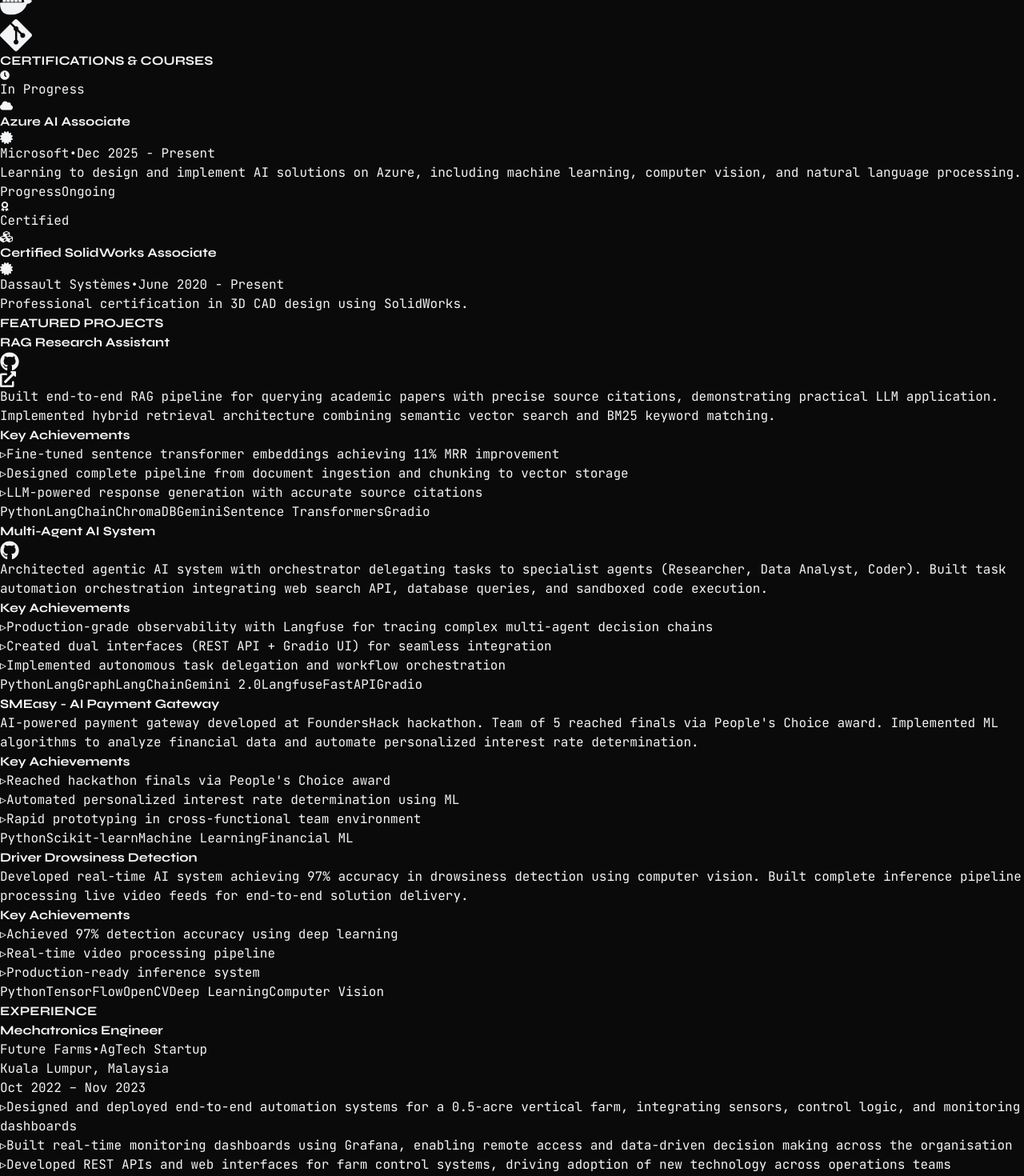
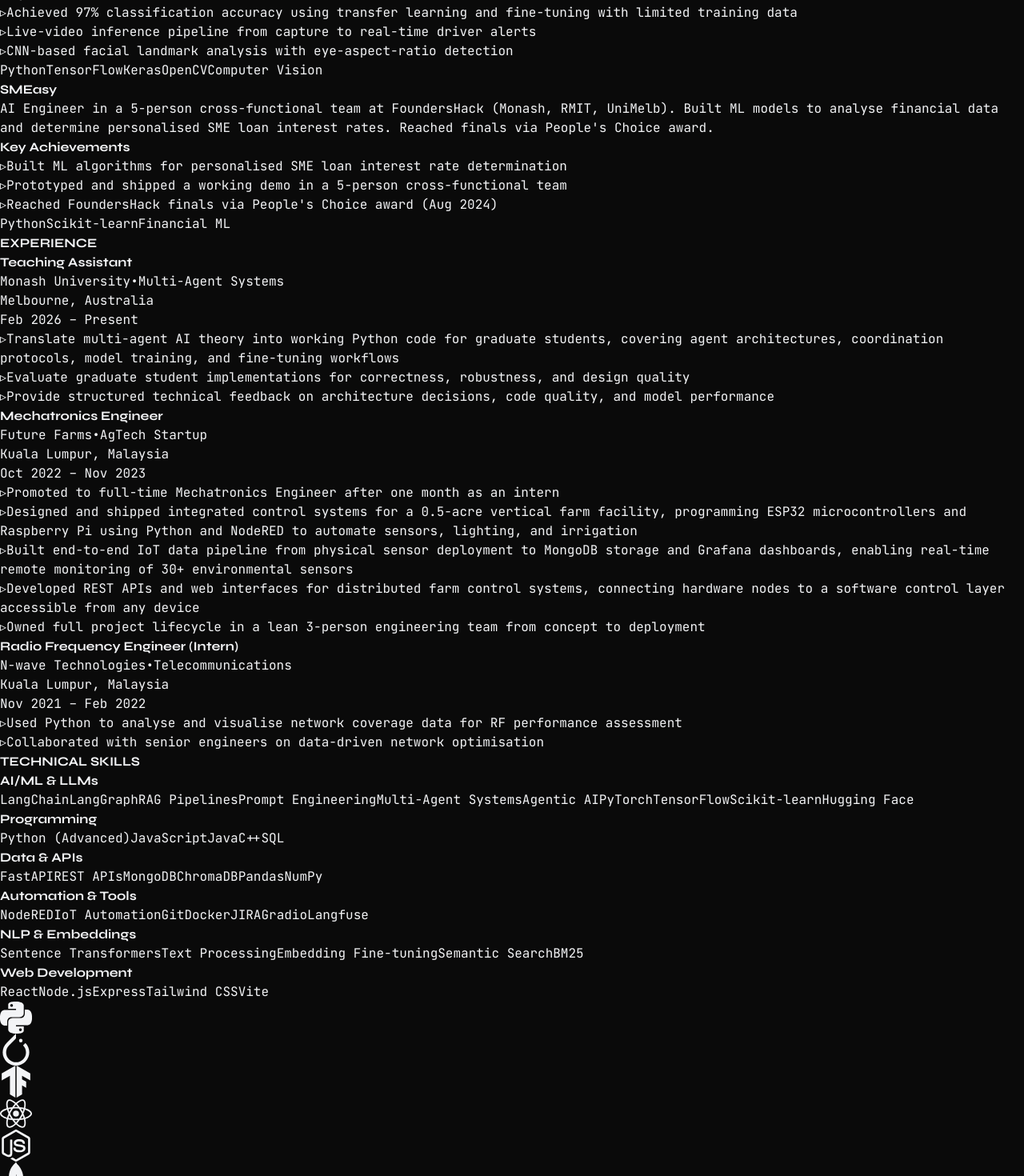
Before and after one commit to rid-saw/portfolio, a React (Vite) app: page / in a window 1280 px wide. Shown: the part 1300-2770 px from the top of the page at 80% size. Built offline with nearby package versions, Linux system fonts and the light colour scheme.

Commit message:
updating portfolio

```diff
--- a/src/App.jsx
+++ b/src/App.jsx
@@ -13,10 +13,10 @@
       <Navigation />
       <Hero />
       <About />
+      <Projects />
+      <Experience />
       <Skills />
       <Certifications />
-      <Projects />
-      <Experience />
       <Contact />
     </div>
   )
--- a/src/components/Certifications.jsx
+++ b/src/components/Certifications.jsx
@@ -1,6 +1,6 @@
 import { motion } from 'framer-motion'
 import { useInView } from 'react-intersection-observer'
-import { FaCertificate, FaAward, FaClock, FaCloud, FaCubes } from 'react-icons/fa'
+import { FaCertificate, FaAward, FaClock, FaAws, FaCubes } from 'react-icons/fa'
 
 const Certifications = () => {
   const [ref, inView] = useInView({
@@ -10,13 +10,13 @@
 
   const certifications = [
     {
-      title: 'Azure AI Associate',
-      provider: 'Microsoft',
+      title: 'AWS Certified ML Engineer – Associate',
+      provider: 'Amazon Web Services',
       status: 'In Progress',
-      date: 'Dec 2025 - Present',
-      description: 'Learning to design and implement AI solutions on Azure, including machine learning, computer vision, and natural language processing.',
-      icon: FaCloud,
-      color: 'from-cyan-500 to-blue-500',
+      date: 'May 2026 - Present',
+      description: 'MLA-C01 certification covering data preparation, ML model development, deployment and orchestration, and monitoring/maintenance/security of ML solutions on AWS.',
+      icon: FaAws,
+      color: 'from-orange-500 to-yellow-500',
       inProgress: true,
     },
     {
--- a/src/components/Experience.jsx
+++ b/src/components/Experience.jsx
@@ -9,18 +9,30 @@
 
   const experiences = [
     {
+      role: 'Teaching Assistant',
+      company: 'Monash University',
+      location: 'Melbourne, Australia',
+      period: 'Feb 2026 – Present',
+      type: 'Multi-Agent Systems',
+      responsibilities: [
+        'Translate multi-agent AI theory into working Python code for graduate students, covering agent architectures, coordination protocols, model training, and fine-tuning workflows',
+        'Evaluate graduate student implementations for correctness, robustness, and design quality',
+        'Provide structured technical feedback on architecture decisions, code quality, and model performance',
+      ],
+      color: 'cyan',
+    },
+    {
       role: 'Mechatronics Engineer',
       company: 'Future Farms',
       location: 'Kuala Lumpur, Malaysia',
       period: 'Oct 2022 – Nov 2023',
       type: 'AgTech Startup',
       responsibilities: [
-        'Designed and deployed end-to-end automation systems for a 0.5-acre vertical farm, integrating sensors, control logic, and monitoring dashboards',
-        'Built real-time monitoring dashboards using Grafana, enabling remote access and data-driven decision making across the organisation',
-        'Developed REST APIs and web interfaces for farm control systems, driving adoption of new technology across operations teams',
-        'Programmed workflow automation using NodeRED, ESP32, and Raspberry Pi to orchestrate sensors, lighting, and irrigation systems',
-        'Delivered solutions in a lean 3-person engineering team, adapting quickly to changing priorities while keeping projects on track',
-        'Improved system reliability by 30% through systematic testing and iterative refinement',
+        'Promoted to full-time Mechatronics Engineer after one month as an intern',
+        'Designed and shipped integrated control systems for a 0.5-acre vertical farm facility, programming ESP32 microcontrollers and Raspberry Pi using Python and NodeRED to automate sensors, lighting, and irrigation',
+        'Built end-to-end IoT data pipeline from physical sensor deployment to MongoDB storage and Grafana dashboards, enabling real-time remote monitoring of 30+ environmental sensors',
+        'Developed REST APIs and web interfaces for distributed farm control systems, connecting hardware nodes to a software control layer accessible from any device',
+        'Owned full project lifecycle in a lean 3-person engineering team from concept to deployment',
       ],
       color: 'cyan',
     },
@@ -31,9 +43,8 @@
       period: 'Nov 2021 – Feb 2022',
       type: 'Telecommunications',
       responsibilities: [
-        'Analysed network coverage data and generated visualisation plots using Python, enabling data-driven network optimisation',
-        'Collaborated with cross-functional engineering teams to identify improvement opportunities and drive efficiency gains',
-        'Adapted quickly to new tools and methodologies in a fast-paced telecommunications environment',
+        'Used Python to analyse and visualise network coverage data for RF performance assessment',
+        'Collaborated with senior engineers on data-driven network optimisation',
       ],
       color: 'blue',
     },
--- a/src/components/Projects.jsx
+++ b/src/components/Projects.jsx
@@ -11,50 +11,50 @@
   const projects = [
     {
       title: 'RAG Research Assistant',
-      description: 'Built end-to-end RAG pipeline for querying academic papers with precise source citations, demonstrating practical LLM application. Implemented hybrid retrieval architecture combining semantic vector search and BM25 keyword matching.',
+      description: 'End-to-end RAG pipeline for querying academic papers with source-level citations. PDF ingestion, chunking, embedding generation, vector storage in ChromaDB, and LLM-powered synthesis — all with performance metrics tracking.',
       tech: ['Python', 'LangChain', 'ChromaDB', 'Gemini', 'Sentence Transformers', 'Gradio'],
       highlights: [
-        'Fine-tuned sentence transformer embeddings achieving 11% MRR improvement',
-        'Designed complete pipeline from document ingestion and chunking to vector storage',
-        'LLM-powered response generation with accurate source citations',
+        'Hybrid retrieval combining 60% semantic vector search and 40% BM25 keyword matching',
+        'Automated training-data generation pipeline using the Claude API to produce quality query-context pairs',
+        'Gradio interface with live tracking of retrieval latency and end-to-end response time',
       ],
       gradient: 'from-blue-500 to-purple-500',
       github: 'https://github.com/rid-saw/RAG-research-assistant',
       demo: 'https://huggingface.co/spaces/rid-saw/rag-research-assistant',
     },
     {
-      title: 'Multi-Agent AI System',
-      description: 'Architected agentic AI system with orchestrator delegating tasks to specialist agents (Researcher, Data Analyst, Coder). Built task automation orchestration integrating web search API, database queries, and sandboxed code execution.',
-      tech: ['Python', 'LangGraph', 'LangChain', 'Gemini 2.0', 'Langfuse', 'FastAPI', 'Gradio'],
+      title: 'Flash-Cards-4-Fun',
+      description: 'Full-stack notes-to-flashcards web app. FastAPI backend ingests markdown/text notes, prompts an LLM to generate grounded Q/A pairs, and serves decks to a React + Vite frontend with a study UI.',
+      tech: ['Python', 'FastAPI', 'React', 'Vite', 'Gemini', 'Anthropic', 'OpenAI'],
       highlights: [
-        'Production-grade observability with Langfuse for tracing complex multi-agent decision chains',
-        'Created dual interfaces (REST API + Gradio UI) for seamless integration',
-        'Implemented autonomous task delegation and workflow orchestration',
+        'Provider-agnostic generation layer with swappable Gemini, Anthropic, and OpenAI backends behind a single interface',
+        'Same logic powers a CLI entrypoint for terminal-based deck generation',
+        "Shipped a zero-backend Claude Artifact version and published it to Anthropic's public artifact marketplace",
       ],
       gradient: 'from-cyan-500 to-blue-500',
-      github: 'https://github.com/rid-saw/multi-agent-ai-tool',
-    },
-    {
-      title: 'SMEasy - AI Payment Gateway',
-      description: 'AI-powered payment gateway developed at FoundersHack hackathon. Team of 5 reached finals via People\'s Choice award. Implemented ML algorithms to analyze financial data and automate personalized interest rate determination.',
-      tech: ['Python', 'Scikit-learn', 'Machine Learning', 'Financial ML'],
-      highlights: [
-        'Reached hackathon finals via People\'s Choice award',
-        'Automated personalized interest rate determination using ML',
-        'Rapid prototyping in cross-functional team environment',
-      ],
-      gradient: 'from-purple-500 to-pink-500',
+      github: 'https://github.com/rid-saw/flash-cards-4-fun',
     },
     {
       title: 'Driver Drowsiness Detection',
-      description: 'Developed real-time AI system achieving 97% accuracy in drowsiness detection using computer vision. Built complete inference pipeline processing live video feeds for end-to-end solution delivery.',
-      tech: ['Python', 'TensorFlow', 'OpenCV', 'Deep Learning', 'Computer Vision'],
+      description: 'Real-time computer vision system that detects driver drowsiness from live video. CNN-based facial landmark analysis combined with eye-aspect-ratio calculations, deployed as an end-to-end inference pipeline.',
+      tech: ['Python', 'TensorFlow', 'Keras', 'OpenCV', 'Computer Vision'],
       highlights: [
-        'Achieved 97% detection accuracy using deep learning',
-        'Real-time video processing pipeline',
-        'Production-ready inference system',
+        'Achieved 97% classification accuracy using transfer learning and fine-tuning with limited training data',
+        'Live-video inference pipeline from capture to real-time driver alerts',
+        'CNN-based facial landmark analysis with eye-aspect-ratio detection',
       ],
       gradient: 'from-pink-500 to-red-500',
+    },
+    {
+      title: 'SMEasy',
+      description: "AI Engineer in a 5-person cross-functional team at FoundersHack (Monash, RMIT, UniMelb). Built ML models to analyse financial data and determine personalised SME loan interest rates. Reached finals via People's Choice award.",
+      tech: ['Python', 'Scikit-learn', 'Financial ML'],
+      highlights: [
+        'Built ML algorithms for personalised SME loan interest rate determination',
+        'Prototyped and shipped a working demo in a 5-person cross-functional team',
+        "Reached FoundersHack finals via People's Choice award (Aug 2024)",
+      ],
+      gradient: 'from-purple-500 to-pink-500',
     },
   ]
 
```
Also changed, not shown: 1 other file (tests, documents, lock files or other folders).
